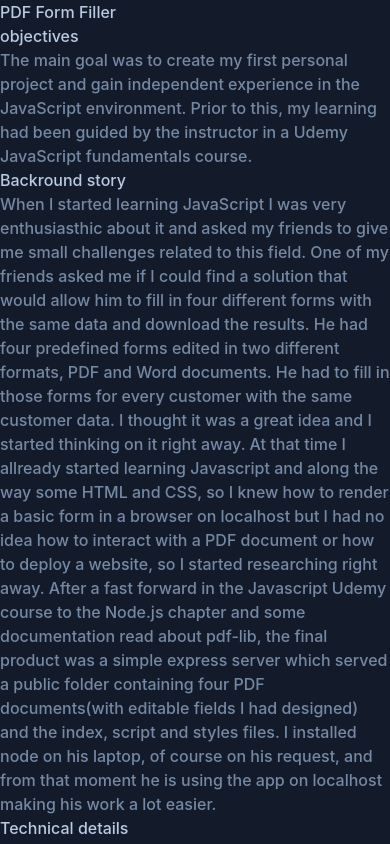
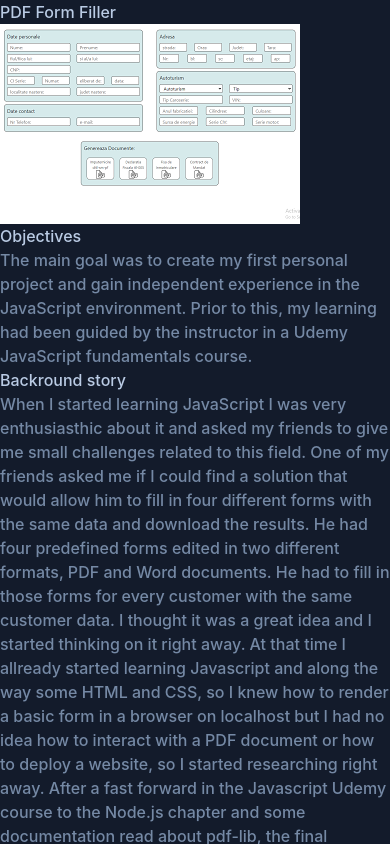
Before and after one commit to zebetul/my-portfolio, a React (Create React App) app: page /pdf_form_filler in a window 390 px wide. Shown: the top 844 px of the page. Built offline with nearby package versions, Linux system fonts and the light colour scheme.

Commit message:
Mobile responsive layout made for Project page.

```diff
--- a/src/App.js
+++ b/src/App.js
@@ -1,9 +1,10 @@
 import { Route, Routes } from "react-router-dom";
+import { PROJECTS } from "./constants/constants";
 // import Navigation from "./components/navigation/Navigation";
+import Footer from "./components/footer/Footer";
 import HomePage from "./pages/homePage/HomePage";
 import AboutMe from "./pages/aboutMe/AboutMe";
 import ProjectPage from "./pages/project/ProjectPage";
-import { PROJECTS } from "./constants/constants";
 
 function App() {
   return (
@@ -29,6 +30,8 @@ function App() {
           element={<ProjectPage project={PROJECTS[3]} />}
         />
       </Routes>
+
+      <Footer />
     </div>
   );
 }
--- a/src/components/footer/Footer.js
+++ b/src/components/footer/Footer.js
@@ -2,7 +2,7 @@ import { AiFillGithub, AiFillLinkedin, AiOutlineMail } from "react-icons/ai";
 
 const Footer = () => {
   return (
-    <footer className="footer my-10 xl:fixed xl:bottom-0 xl:right-1/2 xl:max-w-lg w-full flex flex-col items-center">
+    <footer className="footer my-10 xl:fixed xl:bottom-0 xl:w-1/2 w-full mx-auto flex flex-col items-center">
       <h3 className="footer_container_title my-5">Let's work together:</h3>
       <ul className="footer_container_list flex flex-col md:flex-row items-center gap-5">
         <li className="footer_container_list_item">
--- a/src/pages/homePage/HomePage.js
+++ b/src/pages/homePage/HomePage.js
@@ -1,15 +1,14 @@
 import { PROJECTS } from "../../constants/constants";
 import SectionHero from "./sectionHero/SectionHero";
 import ProjectArticle from "./projectArticle/ProjectArticle";
-import Footer from "../../components/footer/Footer";
 
 const HomePage = () => {
   return (
-    <main className="home-page w-full xl:flex">
+    <main className="home-page">
       <SectionHero />
 
-      <section className="section_projects xl:w-1/2 xl:ml-auto xl:my-20 flex flex-col items-center">
-        <h2 className="section_projects__title mb-10 text-xl font-semibold text-center text-second">
+      <section className="section_projects xl:w-1/2 xl:ml-auto flex flex-col items-center xl:items-start">
+        <h2 className="section_projects__title mb-10 text-xl font-semibold mx-auto text-second">
           Projects
         </h2>
 
@@ -17,8 +16,6 @@ const HomePage = () => {
           <ProjectArticle project={project} key={project.name} />
         ))}
       </section>
-
-      <Footer />
     </main>
   );
 };
--- a/src/pages/homePage/sectionHero/SectionHero.js
+++ b/src/pages/homePage/sectionHero/SectionHero.js
@@ -7,10 +7,11 @@ const SectionHero = () => {
 
   return (
     <Link to="/about_me">
-      <section
+      <section className="section_hero mx-auto xl:fixed xl:-top-10 xl:w-1/2 xl:h-screen h-96 mt-32 xl:mt-0 mb-40 p-10 flex flex-col items-center justify-center cursor-pointer">
+        <div
+          className="section_hero_container max-w-lg flex flex-col"
           onMouseEnter={() => setIsHovered(true)}
           onMouseLeave={() => setIsHovered(false)}
-        className="section_hero mx-auto xl:fixed xl:top-1/2 xl:-translate-y-1/2 xl:right-1/2 xl:w-1/2 h-96 mt-32 xl:mt-0 mb-40 max-w-lg p-10 flex flex-col place-content-center cursor-pointer"
         >
           <h1 className="section_hero__title mb-2">Hi, my name is</h1>
 
@@ -33,6 +34,7 @@ const SectionHero = () => {
           </p>
 
           <CustomLink textContent="more about me" isHovered={isHovered} />
+        </div>
       </section>
     </Link>
   );
--- a/src/pages/project/ProjectPage.js
+++ b/src/pages/project/ProjectPage.js
@@ -1,3 +1,5 @@
+import { useEffect } from "react";
+
 const ProjectPage = ({ project }) => {
   const {
     name,
@@ -10,16 +12,36 @@ const ProjectPage = ({ project }) => {
     whatIHaveLearned,
   } = project;
 
+  useEffect(() => {
+    window.scrollTo(0, 0);
+  }, []);
+
   return (
-    <main className="project_page max-w-2xl mx-auto my-32 flex flex-col gap-20">
-      <h1 className="project_title text-center text-second text-2xl">{name}</h1>
-      <article className="project_section">
-        <h2 className="project_section_title mb-2 text-second">objectives</h2>
+    <main className="project_page my-32">
+      <section className="project_image xl:fixed xl:-top-10 xl:w-1/2 xl:h-screen flex flex-col xl:justify-center items-center">
+        <h1 className="project_title text-center text-second text-2xl">
+          {name}
+        </h1>
+
+        <div className="image_container relative max-w-md rounded-md overflow-hidden">
+          <img
+            className="project_image_img w-full h-auto"
+            src={image}
+            alt={name}
+          />
+
+          <div className="image-overlay bg-first absolute inset-0 opacity-30"></div>
+        </div>
+      </section>
+
+      <section className="project_details xl:w-1/2 xl:ml-auto mt-20 flex flex-col items-center xl:items-start gap-20">
+        <article className="project_section max-w-lg">
+          <h2 className="project_section_title mb-2 text-second">Objectives</h2>
 
           <p className="project_section_text text-sm">{objectives}</p>
         </article>
 
-      <article className="project_section">
+        <article className="project_section max-w-lg">
           <h2 className="project_section_title mb-2 text-second">
             Backround story
           </h2>
@@ -27,7 +49,7 @@ const ProjectPage = ({ project }) => {
           <p className="project_section_text text-sm">{backgroundStory}</p>
         </article>
 
-      <article className="project_section">
+        <article className="project_section max-w-lg">
           <h2 className="project_section_title mb-2 text-second">
             Technical details
           </h2>
@@ -46,7 +68,7 @@ const ProjectPage = ({ project }) => {
           </div>
         </article>
 
-      <article className="project_section">
+        <article className="project_section max-w-lg">
           <h2 className="project_section_title mb-2 text-second">
             What I've learned
           </h2>
@@ -61,6 +83,7 @@ const ProjectPage = ({ project }) => {
             ))}
           </ul>
         </article>
+      </section>
     </main>
   );
 };
```
Lines whose indentation alone changed are shown as unchanged.
